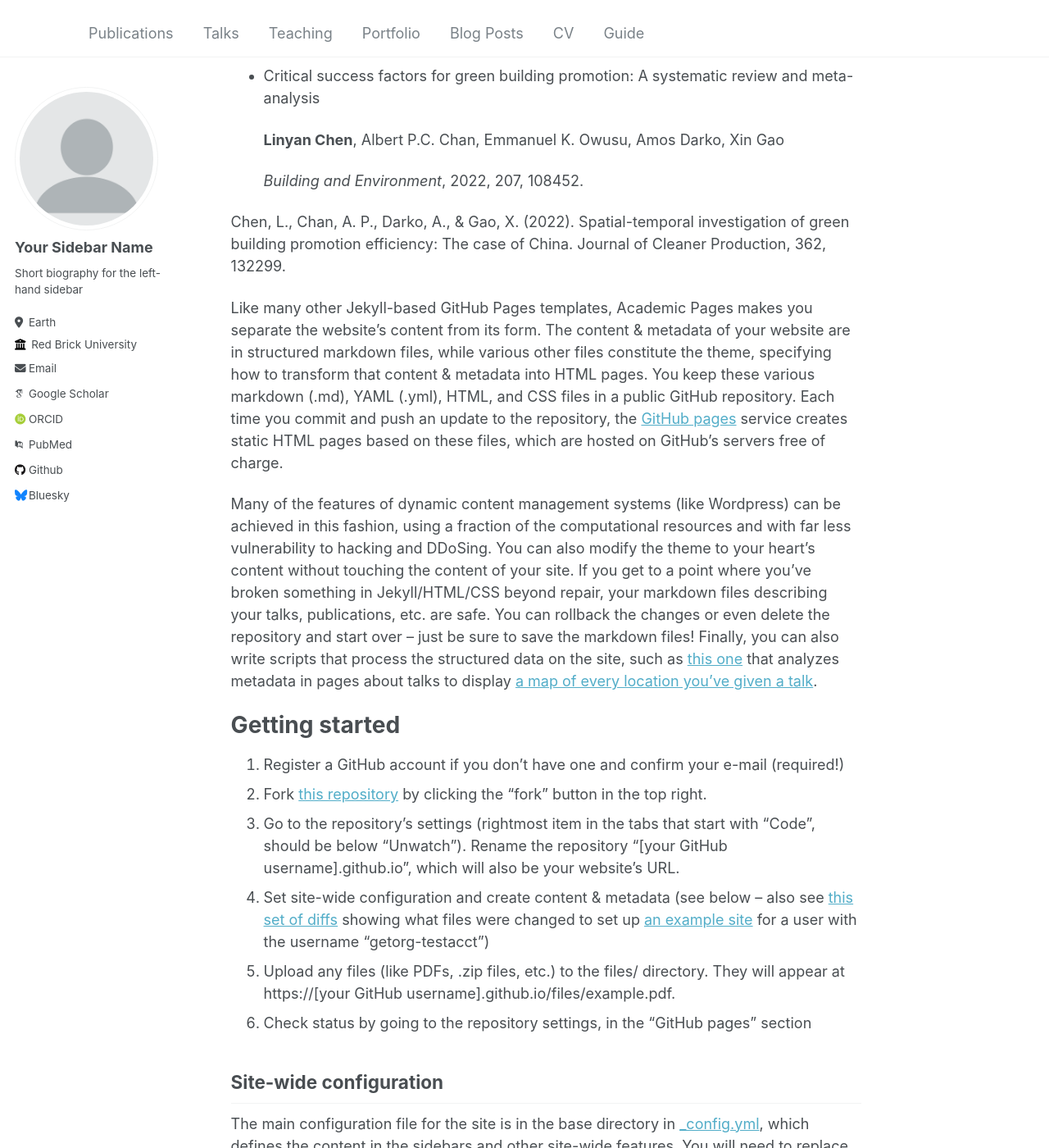
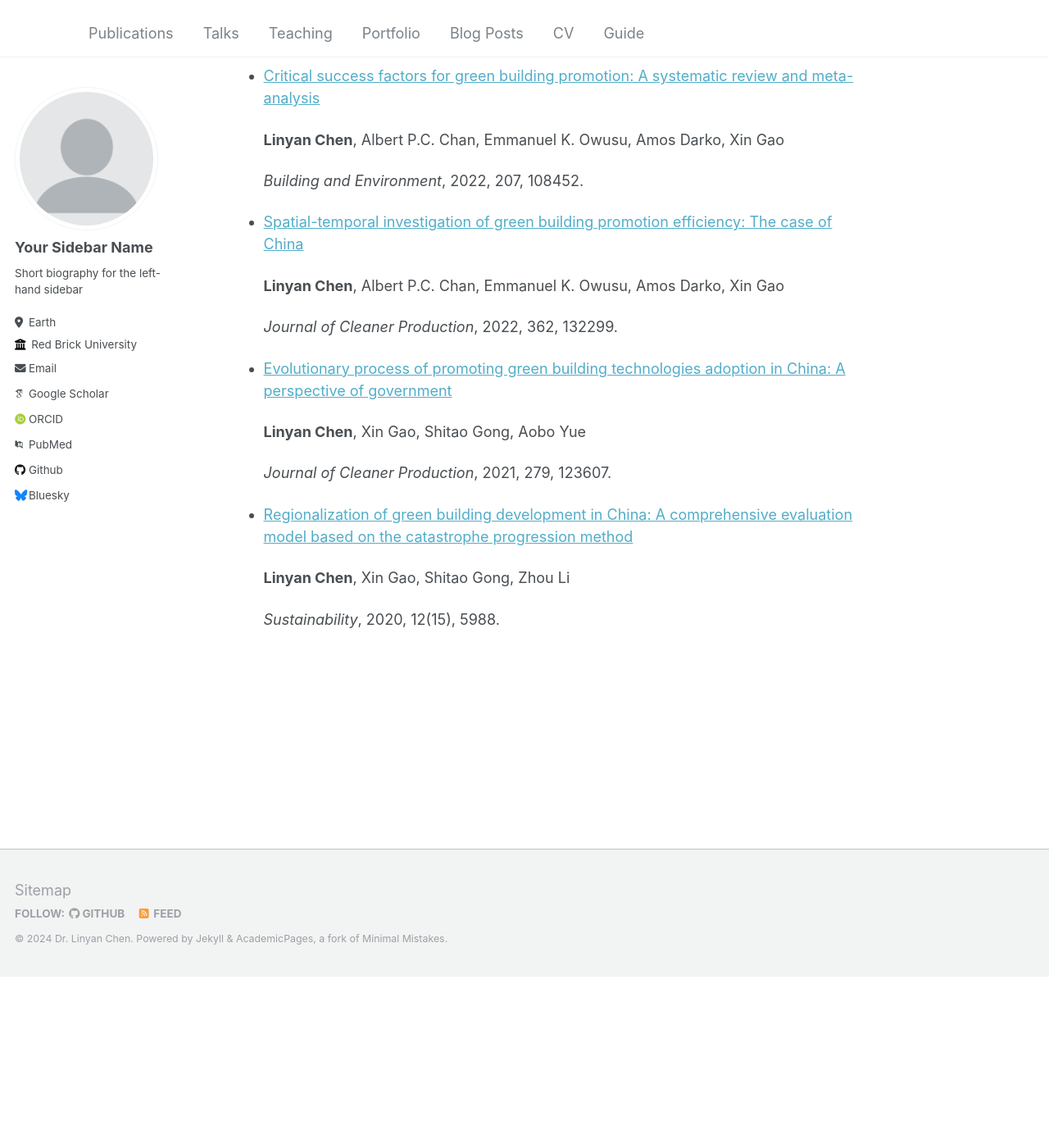
Before and after one commit to LynnChen1/LinyanChen, a Jekyll site: the page built from _pages/about.md, in a window 1280 px wide and 1400 px high, scrolled down 558 px. Shown: the whole window at 82% size. Built offline with Jekyll 4.4.1, drawn with Linux system fonts in a browser that asks for light colours; some web fonts are replaced; after the commit the page ends 1748 px from its top, so only the background shows below that; some of the changed text lies outside the part shown.

Commit message:
Update about.md

```diff
--- a/_pages/about.md
+++ b/_pages/about.md
@@ -15,58 +15,32 @@ I am a Postdoctoral Research Fellow in the Department of Building and Real Estat
 Main Publications
 ======
 
-* Challenges to energy retrofitting of existing office buildings in high-rise high-density cities: The case of Hong Kong.
+* [Challenges to energy retrofitting of existing office buildings in high-rise high-density cities: The case of Hong Kong](https://www.sciencedirect.com/science/article/pii/S0378778824003360?casa_token=qJRsIigIVKwAAAAA:JBUcjH6mP8jfF4rITKN_fn-xUzuSSc31BED7nRW8cgq20WxQXB0ugCnq5a1AGMeoaMQyRk5DAA)
 
   **Linyan Chen**, Amos Darko, Mayowa I. Adegoriola, Albert P.C. Chan, Yang Yang, & Mershack O. Tetteh
 
   *Energy and Buildings*, 2024, 312, 114220.
 
-
-* Critical success factors for green building promotion: A systematic review and meta-analysis
+* [Critical success factors for green building promotion: A systematic review and meta-analysis](https://www.sciencedirect.com/science/article/pii/S0360132321008489?casa_token=Fs-AJU_iy2QAAAAA:XmumxihA3WPJwii6eiA6Ozjcu_4nBUj05lA-IJyeVdXica12bo_XJIThIU3CrgvMmSvf2PPYOA)
 
   **Linyan Chen**, Albert P.C. Chan, Emmanuel K. Owusu, Amos Darko, Xin Gao
 
   *Building and Environment*, 2022, 207, 108452.
 
-Chen, L., Chan, A. P., Darko, A., & Gao, X. (2022). Spatial-temporal investigation of green building promotion efficiency: The case of China. Journal of Cleaner Production, 362, 132299.
+* [Spatial-temporal investigation of green building promotion efficiency: The case of China](https://www.sciencedirect.com/science/article/pii/S0959652622019035?casa_token=1kGB84nRMHMAAAAA:JH_4Eca7RGqCFG7shaOHj_-xV5TeQ0nhjm_SRs14izmd2i7b4qyZVC5vfxRnadUd4qdvbGfFOw)
 
+  **Linyan Chen**, Albert P.C. Chan, Emmanuel K. Owusu, Amos Darko, Xin Gao
 
+  *Journal of Cleaner Production*, 2022, 362, 132299.
 
+* [Evolutionary process of promoting green building technologies adoption in China: A perspective of government](https://www.sciencedirect.com/science/article/pii/S0959652620336520?casa_token=8MOEK0N7AtIAAAAA:WjbRpOgXWjQPu4if03yN9b-suJPNq-ULd6nJPATT8Yue7cSYT92iAzO3gM0808cBRVSKzsNDDg)
 
+  **Linyan Chen**, Xin Gao, Shitao Gong, Aobo Yue
 
-Like many other Jekyll-based GitHub Pages templates, Academic Pages makes you separate the website's content from its form. The content & metadata of your website are in structured markdown files, while various other files constitute the theme, specifying how to transform that content & metadata into HTML pages. You keep these various markdown (.md), YAML (.yml), HTML, and CSS files in a public GitHub repository. Each time you commit and push an update to the repository, the [GitHub pages](https://pages.github.com/) service creates static HTML pages based on these files, which are hosted on GitHub's servers free of charge.
+  *Journal of Cleaner Production*, 2021, 279, 123607.
 
-Many of the features of dynamic content management systems (like Wordpress) can be achieved in this fashion, using a fraction of the computational resources and with far less vulnerability to hacking and DDoSing. You can also modify the theme to your heart's content without touching the content of your site. If you get to a point where you've broken something in Jekyll/HTML/CSS beyond repair, your markdown files describing your talks, publications, etc. are safe. You can rollback the changes or even delete the repository and start over -- just be sure to save the markdown files! Finally, you can also write scripts that process the structured data on the site, such as [this one](https://github.com/academicpages/academicpages.github.io/blob/master/talkmap.ipynb) that analyzes metadata in pages about talks to display [a map of every location you've given a talk](https://academicpages.github.io/talkmap.html).
+* [Regionalization of green building development in China: A comprehensive evaluation model based on the catastrophe progression method](https://www.mdpi.com/2071-1050/12/15/5988)
 
-Getting started
-======
-1. Register a GitHub account if you don't have one and confirm your e-mail (required!)
-1. Fork [this repository](https://github.com/academicpages/academicpages.github.io) by clicking the "fork" button in the top right.
-1. Go to the repository's settings (rightmost item in the tabs that start with "Code", should be below "Unwatch"). Rename the repository "[your GitHub username].github.io", which will also be your website's URL.
-1. Set site-wide configuration and create content & metadata (see below -- also see [this set of diffs](http://archive.is/3TPas) showing what files were changed to set up [an example site](https://getorg-testacct.github.io) for a user with the username "getorg-testacct")
-1. Upload any files (like PDFs, .zip files, etc.) to the files/ directory. They will appear at https://[your GitHub username].github.io/files/example.pdf.
-1. Check status by going to the repository settings, in the "GitHub pages" section
+  **Linyan Chen**, Xin Gao, Shitao Gong, Zhou Li
 
-Site-wide configuration
-------
-The main configuration file for the site is in the base directory in [_config.yml](https://github.com/academicpages/academicpages.github.io/blob/master/_config.yml), which defines the content in the sidebars and other site-wide features. You will need to replace the default variables with ones about yourself and your site's github repository. The configuration file for the top menu is in [_data/navigation.yml](https://github.com/academicpages/academicpages.github.io/blob/master/_data/navigation.yml). For example, if you don't have a portfolio or blog posts, you can remove those items from that navigation.yml file to remove them from the header.
-
-Create content & metadata
-------
-For site content, there is one markdown file for each type of content, which are stored in directories like _publications, _talks, _posts, _teaching, or _pages. For example, each talk is a markdown file in the [_talks directory](https://github.com/academicpages/academicpages.github.io/tree/master/_talks). At the top of each markdown file is structured data in YAML about the talk, which the theme will parse to do lots of cool stuff. The same structured data about a talk is used to generate the list of talks on the [Talks page](https://academicpages.github.io/talks), each [individual page](https://academicpages.github.io/talks/2012-03-01-talk-1) for specific talks, the talks section for the [CV page](https://academicpages.github.io/cv), and the [map of places you've given a talk](https://academicpages.github.io/talkmap.html) (if you run this [python file](https://github.com/academicpages/academicpages.github.io/blob/master/talkmap.py) or [Jupyter notebook](https://github.com/academicpages/academicpages.github.io/blob/master/talkmap.ipynb), which creates the HTML for the map based on the contents of the _talks directory).
-
-**Markdown generator**
-
-I have also created [a set of Jupyter notebooks](https://github.com/academicpages/academicpages.github.io/tree/master/markdown_generator
-) that converts a CSV containing structured data about talks or presentations into individual markdown files that will be properly formatted for the Academic Pages template. The sample CSVs in that directory are the ones I used to create my own personal website at stuartgeiger.com. My usual workflow is that I keep a spreadsheet of my publications and talks, then run the code in these notebooks to generate the markdown files, then commit and push them to the GitHub repository.
-
-How to edit your site's GitHub repository
-------
-Many people use a git client to create files on their local computer and then push them to GitHub's servers. If you are not familiar with git, you can directly edit these configuration and markdown files directly in the github.com interface. Navigate to a file (like [this one](https://github.com/academicpages/academicpages.github.io/blob/master/_talks/2012-03-01-talk-1.md) and click the pencil icon in the top right of the content preview (to the right of the "Raw | Blame | History" buttons). You can delete a file by clicking the trashcan icon to the right of the pencil icon. You can also create new files or upload files by navigating to a directory and clicking the "Create new file" or "Upload files" buttons.
-
-Example: editing a markdown file for a talk
-![Editing a markdown file for a talk](/images/editing-talk.png)
-
-For more info
-------
-More info about configuring Academic Pages can be found in [the guide](https://academicpages.github.io/markdown/). The [guides for the Minimal Mistakes theme](https://mmistakes.github.io/minimal-mistakes/docs/configuration/) (which this theme was forked from) might also be helpful.
+  *Sustainability*, 2020, 12(15), 5988.
```
